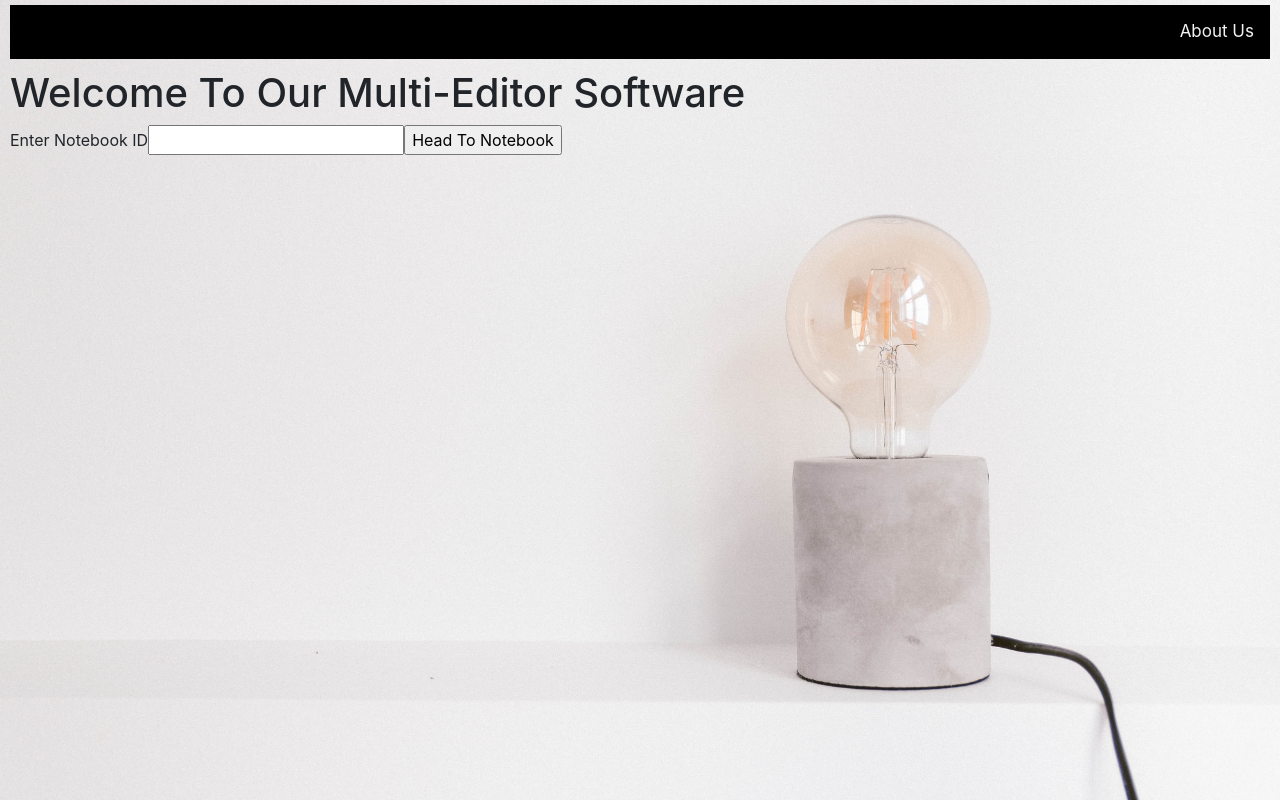
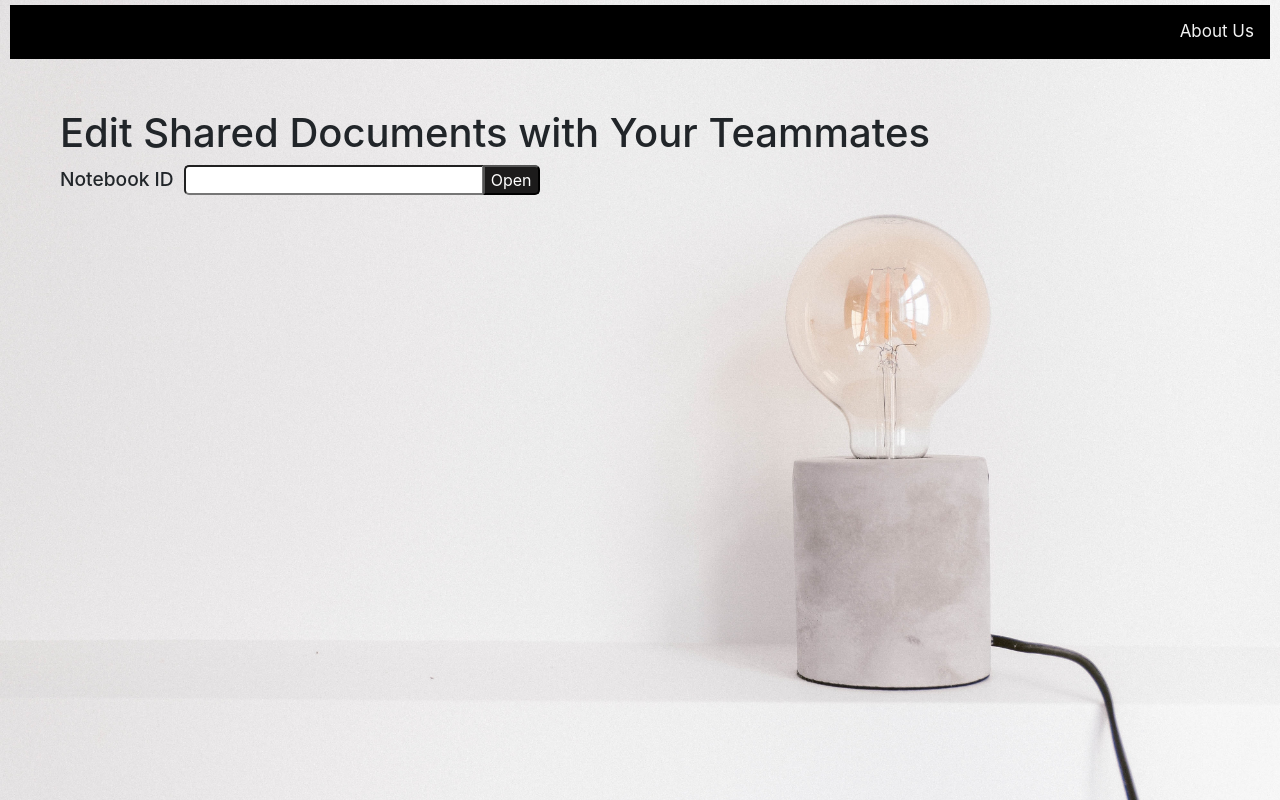
Before and after one commit to ahmedsalahacc/DistributedTextEditor, a React (Create React App) app in the folder frontend/: page / in a window 1280 px wide. Built offline with nearby package versions, Linux system fonts and the light colour scheme.

Commit message:
home.jsx reformats & home.css added

```diff
--- a/frontend/src/pages/Home.jsx
+++ b/frontend/src/pages/Home.jsx
@@ -20,18 +20,18 @@ function Home() {
           <title>Home</title>
         </head>
         <body>
-          <div>
             <div class="topnav">
               <a href="/About">About Us</a>
             </div>
-            <div>
-              <h1>Welcome To Our Multi-Editor Software</h1>
+            <div id="ovr">
+            <div >
+              <h1>Edit Shared Documents with Your Teammates</h1>
             </div>
             <div class="formdiv">
               <form>
-                <label>Enter Notebook ID</label>
-                <input type="number" id="notebookID"></input>
-                <input type="submit" value="Head To Notebook" onClick={goToNotebook}></input>
+                <label>Notebook ID </label>
+                <input type="text" min="1" id="notebookID"></input>
+                <button type="submit" onClick={goToNotebook}>Open</button>
               </form>
             </div>
           </div>
--- a/frontend/src/pages/styles/About.css
+++ b/frontend/src/pages/styles/About.css
@@ -26,9 +26,8 @@ td {
 
 .dcrt {
   text-decoration: underline;
-  /* color: blue; */
 }
 
-i{
+i {
   font-size: 15px;
 }
--- a/frontend/src/pages/styles/Home.css
+++ b/frontend/src/pages/styles/Home.css
@@ -1,7 +1,7 @@
-body{
+body {
   background-image: url(../images/lightbulb.jpg);
+  background-repeat: no-repeat;
   background-size: cover;
-    background-repeat: no-repeat;
 }
 
 .topnav {
@@ -27,3 +27,30 @@ body{
   background-color: #04AA6D;
   color: white;
 }
+
+#ovr {
+  margin: 50px auto auto 50px;
+  /* padding: auto; */
+}
+
+
+label {
+  font-weight: 500;
+  font-size: larger;
+  margin-right: 10px;
+}
+
+button {
+  background-color: rgb(28, 27, 27);
+  color: white;
+  border-top-right-radius: 5px;
+  border-bottom-right-radius: 5px;
+  transform: translateX(-1px);
+}
+
+input {
+  width: 300px;
+  border-radius: 5px;
+  border-top-right-radius: 0px;
+  border-bottom-right-radius: 0px;
+}
```
Lines whose indentation alone changed are shown as unchanged.
